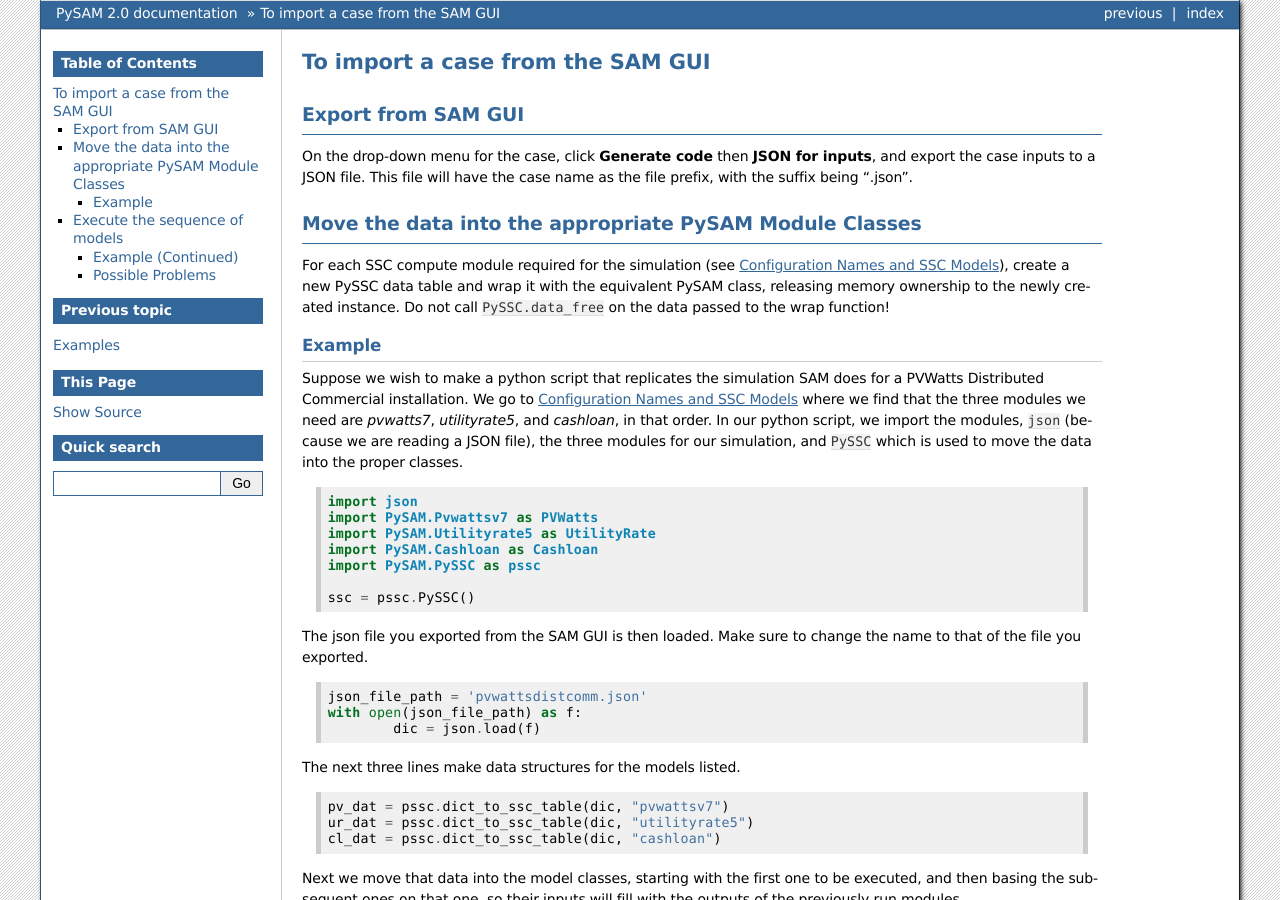
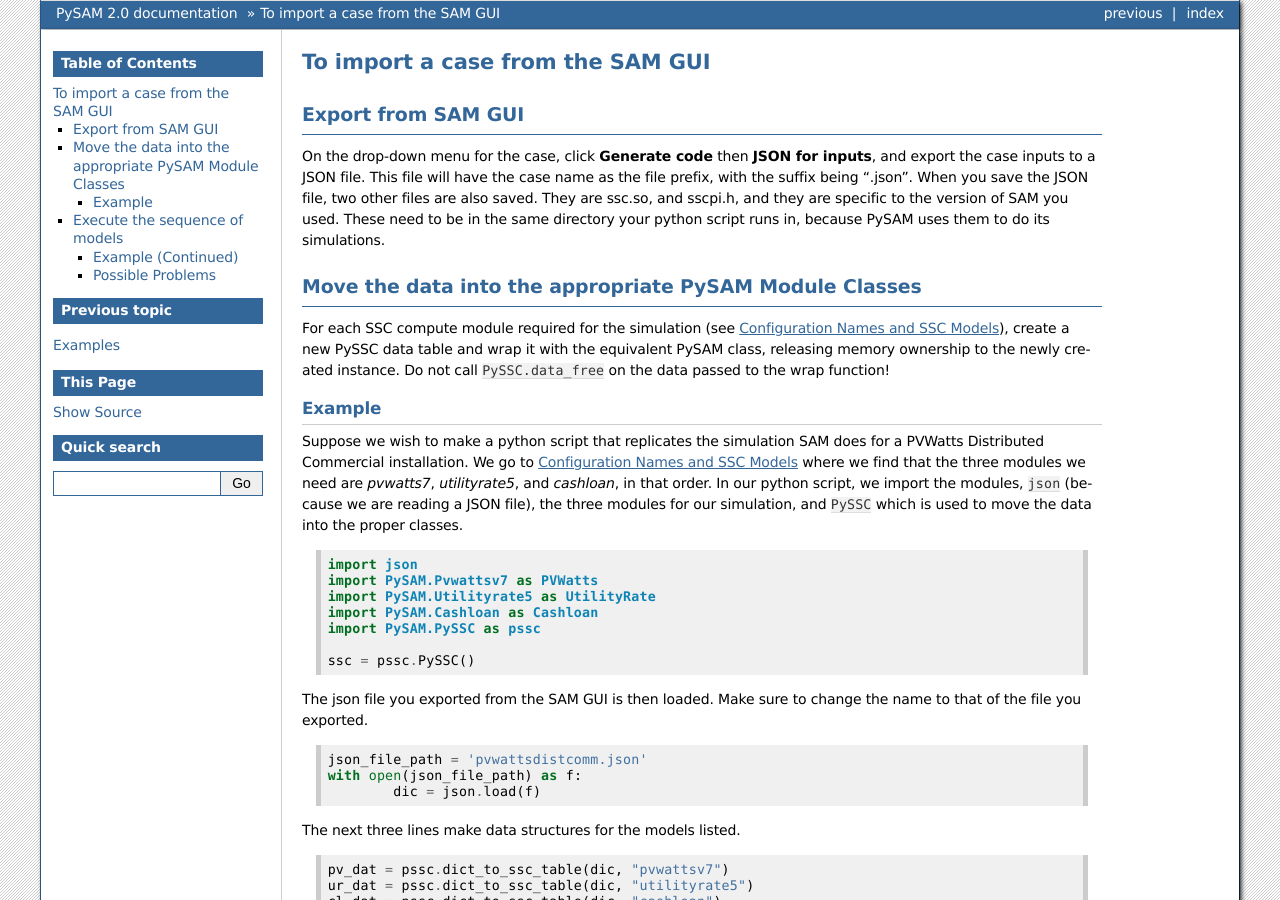
Before and after one commit to NREL/pysam, a Sphinx documentation site: the page built from docs/Import.rst, in a window 1280 px wide and 900 px high. Built offline with Sphinx 7.4.7, drawn with Linux system fonts in a browser that asks for light colours.

Commit message:
Added note about python script's directory and ssc.o.

```diff
--- a/docs/Import.rst
+++ b/docs/Import.rst
@@ -9,7 +9,10 @@
 On the drop-down menu for the case, click **Generate code** then
 **JSON for inputs**, and export the case inputs to a JSON file.
 This file will have the case name as the file prefix, with the
-suffix being ".json".
+suffix being ".json".  When you save the JSON file, two other files are also
+saved.  They are ssc.so, and sscpi.h, and they are specific to the version
+of SAM you used.  These need to be in the same directory
+your python script runs in, because PySAM uses them to do its simulations.
 
 Move the data into the appropriate PySAM Module Classes
 =======================================================
```
Also changed, not shown: 5 other files.
